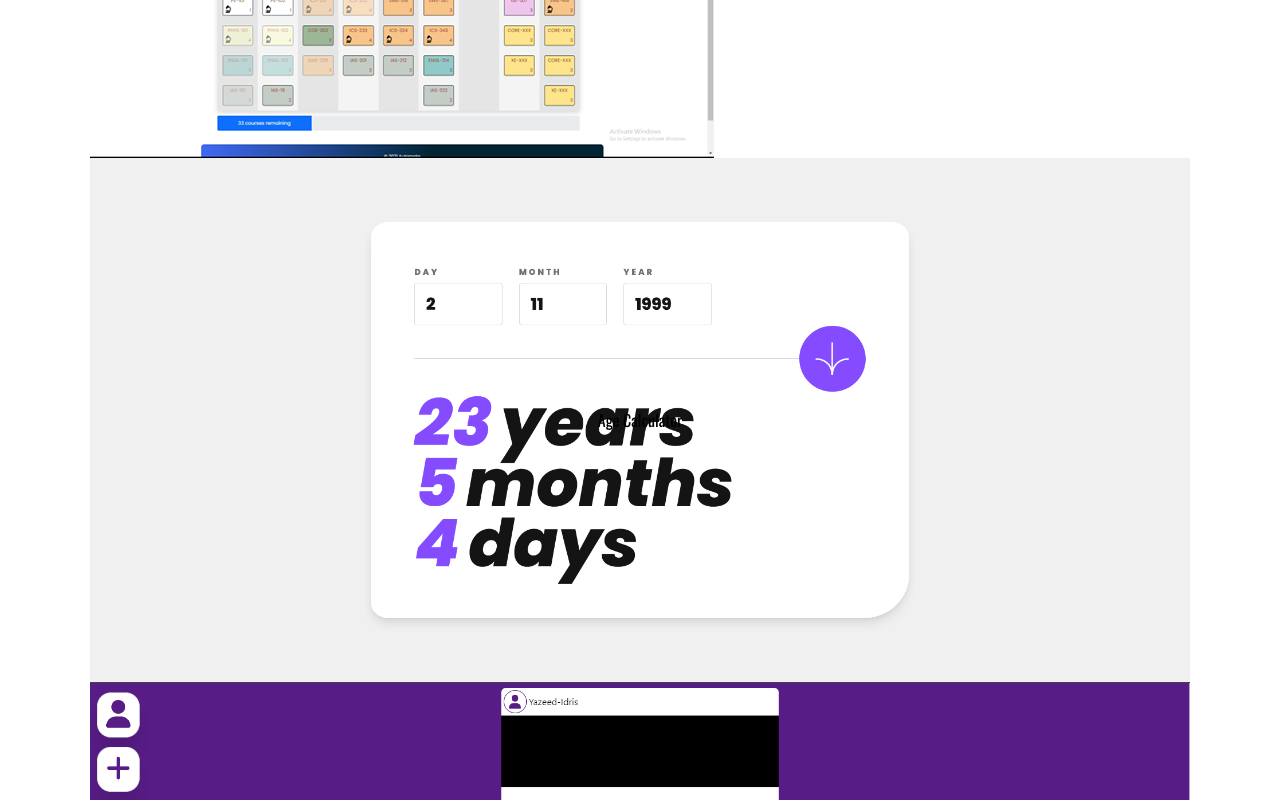
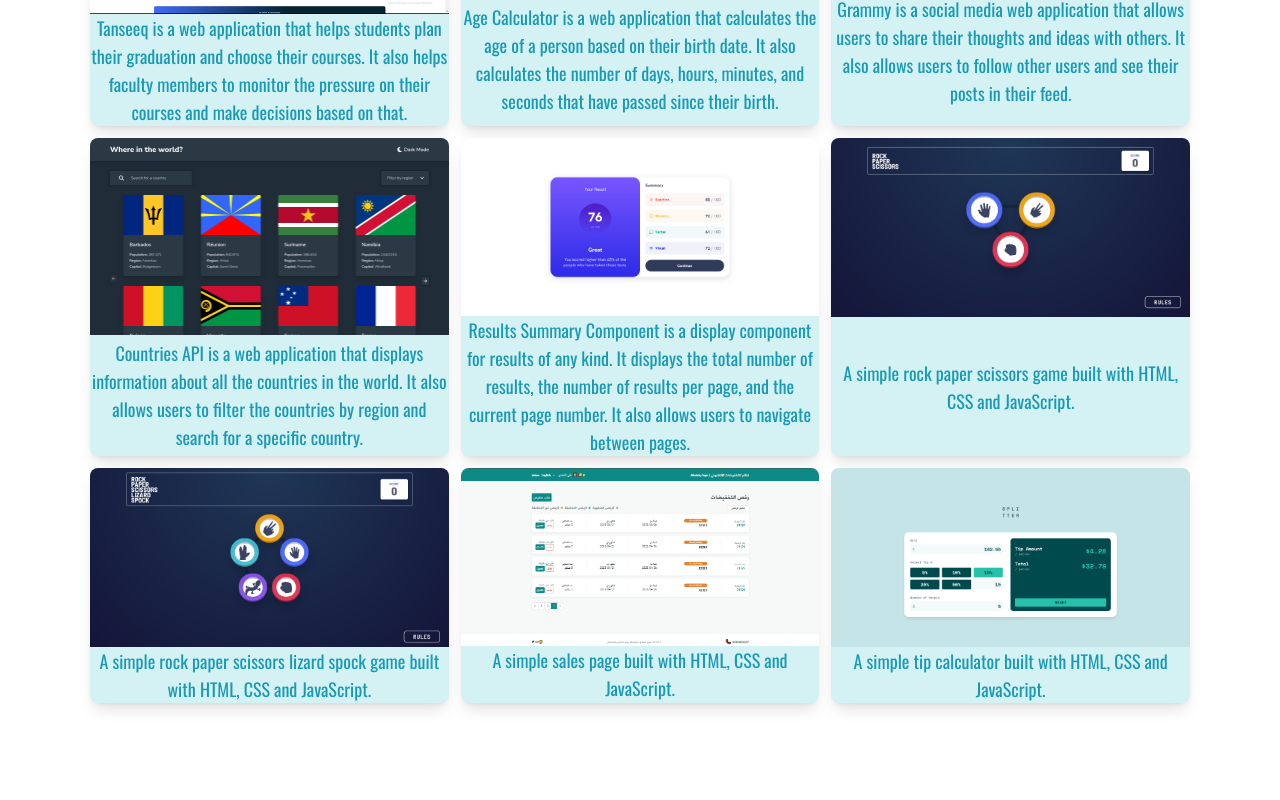
Before and after one commit to Yazeed-Idris/yazeed-idris-portfolio, a React (Vite) app: page / in a window 1280 px wide. Shown: the part 1220-2020 px from the top of the page. After the commit the page ends 1955 px from the top, so only its background shows below. Built offline with nearby package versions, Linux system fonts and the light colour scheme.

Commit message:
- Made project cards with links to external resources

```diff
--- a/public/my-data.json
+++ b/public/my-data.json
@@ -101,7 +101,9 @@
         "/projects_assets/tanseeq/Faculty Pressure.png",
         "/projects_assets/tanseeq/Generate New Plan.png",
         "/projects_assets/tanseeq/Generated Plan (edit).png"
-      ]
+      ],
+        "description": "Tanseeq is a web application that helps students plan their graduation and choose their courses. It also helps faculty members to monitor the pressure on their courses and make decisions based on that.",
+      "more_link": "https://docs.google.com/presentation/d/1yKt9N3Jw3c3S5lC8Ec9elELolN-5YyDt/edit?usp=share_link&ouid=101325767605015031540&rtpof=true&sd=true"
     },
     {
       "title": "Age Calculator",
@@ -109,7 +111,10 @@
       "image_urls": [
         "/projects_assets/age-calculator-app/desktop-view.png",
         "/projects_assets/age-calculator-app/mobile-view.png"
-      ]
+      ],
+        "description": "Age Calculator is a web application that calculates the age of a person based on their birth date. It also calculates the number of days, hours, minutes, and seconds that have passed since their birth.",
+      "live_site_link": "https://yazeed-idris.github.io/age-calculator-app",
+      "github_repo_link": "https://github.com/Yazeed-Idris/age-calculator-app"
     },
     {
       "title": "Grammy",
@@ -119,7 +124,10 @@
           "/projects_assets/grammy/grammy login.PNG",
             "/projects_assets/grammy/grammy signup.PNG",
             "/projects_assets/grammy/grammy create post.PNG"
-        ]
+        ],
+        "description": "Grammy is a social media web application that allows users to share their thoughts and ideas with others. It also allows users to follow other users and see their posts in their feed.",
+      "live_site_link": "https://yazeed-idris.github.io/grammy/",
+      "github_repo_link": "https://github.com/Yazeed-Idris/grammy"
     },
     {
       "title": "Countries API",
@@ -131,7 +139,10 @@
             "/projects_assets/rest-countries-api/desktop-dark-info.png",
           "/projects_assets/rest-countries-api/mobile-dark-main.png",
             "/projects_assets/rest-countries-api/mobile-dark-info.png"
-        ]
+        ],
+        "description": "Countries API is a web application that displays information about all the countries in the world. It also allows users to filter the countries by region and search for a specific country.",
+      "live_site_link": "https://yazeed-idris.github.io/rest-countries-api-with-color-theme-switcher/",
+      "github_repo_link": "https://github.com/Yazeed-Idris/rest-countries-api-with-color-theme-switcher"
     },
     {
       "title": "Results Summary Component",
@@ -139,7 +150,10 @@
         "image_urls": [
           "/projects_assets/results-summary-component/desktop-main.png",
           "/projects_assets/results-summary-component/mobile-main.png"
-        ]
+        ],
+      "description": "Results Summary Component is a display component for results of any kind. It displays the total number of results, the number of results per page, and the current page number. It also allows users to navigate between pages.",
+      "live_site_link": "https://yazeed-idris.github.io/results-summary-component/",
+        "github_repo_link": "https://github.com/Yazeed-Idris/results-summary-component"
     },
     {
       "title": "Rock Paper Scissors",
@@ -151,7 +165,10 @@
             "/projects_assets/rock-paper-scissors/rock-paper-scissors-mobile-match.png",
             "/projects_assets/rock-paper-scissors/rock-paper-scissors-desktop-rules.png",
             "/projects_assets/rock-paper-scissors/rock-paper-scissors-mobile-rules.png"
-        ]
+        ],
+      "description": "A simple rock paper scissors game built with HTML, CSS and JavaScript.",
+        "live_site_link": "https://yazeed-idris.github.io/rock-paper-scissors-production/",
+        "github_repo_link": "https://github.com/Yazeed-Idris/rock-paper-scissors"
     },
     {
       "title": "Rock Paper Scissors Lizard Spock",
@@ -163,7 +180,10 @@
                 "/projects_assets/rock-paper-scissors-lizard-spock/rock-paper-scissors-lizard-spock-mobile-match.png",
                 "/projects_assets/rock-paper-scissors-lizard-spock/rock-paper-scissors-lizard-spock-desktop-rules.png",
                 "/projects_assets/rock-paper-scissors-lizard-spock/rock-paper-scissors-lizard-spock-mobile-rules.png"
-            ]
+            ],
+        "description": "A simple rock paper scissors lizard spock game built with HTML, CSS and JavaScript.",
+        "live_site_link": "https://yazeed-idris.github.io/rock-paper-scissors-lizard-spock-production/",
+        "github_repo_link": "https://github.com/Yazeed-Idris/rock-paper-scissors/tree/rock-paper-scissors-lizard-spock"
     },
     {
       "title": "Sales Page",
@@ -171,7 +191,8 @@
         "image_urls": [
             "/projects_assets/sales-demo/sales-demo-desktop.PNG",
             "/projects_assets/sales-demo/sales-demo-mobile.PNG"
-        ]
+        ],
+        "description": "A simple sales page built with HTML, CSS and JavaScript."
     },
     {
       "title": "Tip Calculator",
@@ -179,7 +200,10 @@
             "image_urls": [
                 "/projects_assets/tip-calculator-app/desktop-main.png",
                 "/projects_assets/tip-calculator-app/mobile-main.png"
-            ]
+            ],
+        "description": "A simple tip calculator built with HTML, CSS and JavaScript.",
+        "live_site_link": "https://yazeed-idris.github.io/tip-calculator-app/",
+        "github_repo_link": "https://github.com/Yazeed-Idris/tip-calculator-app"
     }
   ]
 }
--- a/src/components/Header.jsx
+++ b/src/components/Header.jsx
@@ -5,6 +5,7 @@ export const Header = ({fullName, socialBadges}) => {
             <div className={`container mx-auto flex justify-between items-center py-8`}>
                 <h1 className={`text-3xl font-LilitaOne text-secondary`}>{fullName}</h1>
                 <div className={`flex items-center`}>
+                    {/* todo: change to navigation elements*/}
                     {socialBadges.map((badge) => (<img className={`w-10 h-10 mx-1 cursor-pointer`} key={badge.name} src={badge.icon} alt={`${badge.name} link icon`}/>))}
                 </div>
             </div>
--- a/src/components/ProjectCard.jsx
+++ b/src/components/ProjectCard.jsx
@@ -1,11 +1,20 @@
 export const ProjectCard = ({project}) => {
+    if (!project) return null;
+    if (!project['image_url'] || !project['title'] || !project['description']) return null;
     return (
-        <div className={`relative`}>
-            <img className={`w-full h-full`} src={project['image_url']} alt={`image of ${project.title}`}/>
-            <div className={`absolute w-full h-full top-0 left-0 grid place-items-center`}>
+        <div className={`relative bg-secondary-contrast w-full h-full rounded-lg flex flex-col shadow-lg`}>
+            <img className={`w-full object-cover rounded-t-lg`} src={project['image_url']} alt={`image of ${project.title}`}/>
+            <div className={`absolute w-full h-full top-0 left-0 text-secondary-contrast rounded-lg grid place-items-center opacity-0 hover:opacity-100 bg-primary transition-all duration-300`}>
+            <h1 className={`font-LilitaOne text-2xl`}>{project.title}</h1>
+                {project['live_site_link'] ? <a target='_blank' href={project['live_site_link']}>Live Site</a> : null}
+                {project['github_repo_link'] ? <a target='_blank' href={project['github_repo_link']}>GitHub Repo</a> : null}
+                {project['more_link'] ? <a target='_blank' href={project['more_link']}>More</a> : null}
+            </div>
+            <div className={`grid place-items-center grow`}>
+                <p className={`text-secondary w-full text-center text-lg`}>{project['description']?? ''}</p>
+            {/*    todo: add technologies section */}
+            </div>
 
-            <h1>{project.title}</h1>
-            </div>
         </div>
     )
 }
--- a/src/components/Projects.jsx
+++ b/src/components/Projects.jsx
@@ -8,7 +8,7 @@ export const Projects = ({projectsTitle, projectsContent, projects}) => {
             <div className={`small-container mx-auto py-8`}>
                 <h1 className={`text-4xl text-primary font-LilitaOne`}>{projectsTitle}</h1>
                 <p className={`text-2xl text-secondary `}>{projectsContent}</p>
-               <div className={`flex flex-wrap`}>
+               <div className={`grid place-items-center grid-cols-1 lg:grid-cols-3 gap-3`}>
                      {projects.map((project) => (<ProjectCard key={project.title} project={project}/>))}
                </div>
 
--- a/src/components/Skills.jsx
+++ b/src/components/Skills.jsx
@@ -6,6 +6,7 @@ export const Skills = ({skillsTitle, skillsContent, skillBadges}) => {
                 <h1 className={`text-4xl text-primary font-LilitaOne`}>{skillsTitle}</h1>
                 <p className={`text-2xl text-secondary`}>{skillsContent}</p>
                 <div className={`flex flex-wrap justify-center items-center`}>
+                    {/* todo: change styling*/}
                     {skillBadges.map((badge) => (<img className={`w-10 h-10 mx-1 my-2 cursor-pointer`} key={badge.name} src={badge.icon} alt={`${badge.name} link icon`}/>))}
                 </div>
             </div>
```
